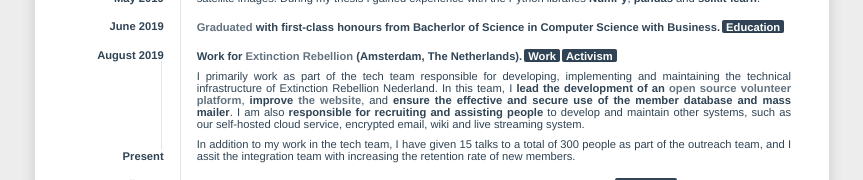
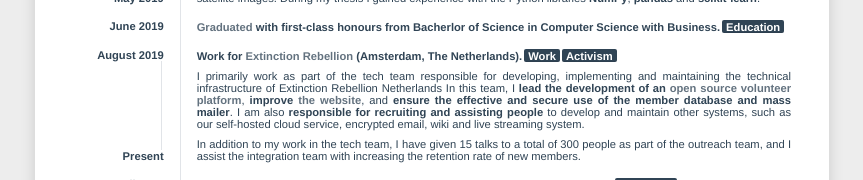
Before and after one commit to SamLubbers/CV, a Vue app: page / in a window 1280 px wide. Shown: the part 620-800 px from the top of the page, without its empty margins (208-1071 px from the left). Built offline with nearby package versions, Linux system fonts and the light colour scheme.

Commit message:
fixed typo

```diff
--- a/src/components/Timeline.vue
+++ b/src/components/Timeline.vue
@@ -183,7 +183,7 @@
         <p>
           I primarily work as part of the tech team responsible for developing,
           implementing and maintaining the technical infrastructure of
-          Extinction Rebellion Nederland. In this team, I
+          Extinction Rebellion Netherlands In this team, I
           <strong>
             lead the development of an
             <a
@@ -209,7 +209,7 @@
         </p>
         <p>
           In addition to my work in the tech team, I have given 15 talks to a
-          total of 300 people as part of the outreach team, and I assit the
+          total of 300 people as part of the outreach team, and I assist the
           integration team with increasing the retention rate of new members.
         </p>
       </template>
```
